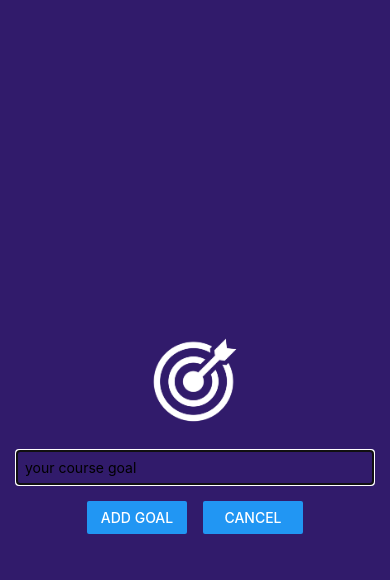
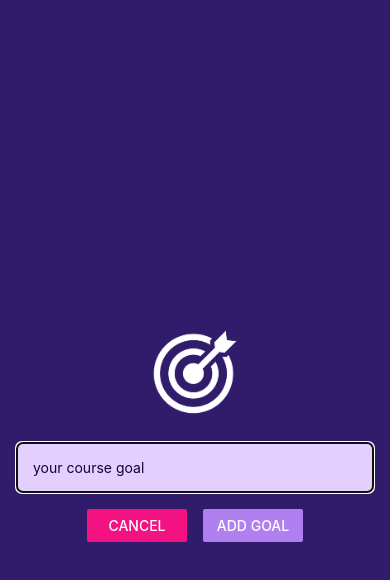
Before and after one commit to estbndlt/rncourse, a React Native app: screen / in a window 390 px wide. Both pictures are taken after a click on the button "ADD NEW GOAL". Shown: the top 580 px of the page. Built offline with nearby package versions, Linux system fonts and the light colour scheme.

Commit message:
2.39 Add color updates and status bar

```diff
--- a/App.js
+++ b/App.js
@@ -2,6 +2,7 @@
 import { StyleSheet, View, FlatList, Button } from "react-native";
 import GoalItem from "./components/GoalItem";
 import GoalInput from "./components/GoalInput";
+import { StatusBar } from "expo-status-bar";
 
 export default function App() {
   const [modalIsVisible, setModalIsVisible] = useState(false);
@@ -31,10 +32,12 @@
   }
 
   return (
+    <>
+      <StatusBar style="light" />
       <View style={styles.appContainer}>
         <Button
           title="Add New Goal"
-        color="#5e0acc"
+          color="#a065ec"
           onPress={startAddGoalHandler}
         />
         <GoalInput
@@ -58,6 +61,7 @@
           />
         </View>
       </View>
+    </>
   );
 }
 
--- a/app.json
+++ b/app.json
@@ -5,15 +5,13 @@
     "version": "1.0.0",
     "orientation": "portrait",
     "icon": "./assets/icon.png",
-    "userInterfaceStyle": "light",
+    "backgroundColor": "#1e085a",
     "splash": {
       "image": "./assets/splash.png",
       "resizeMode": "contain",
       "backgroundColor": "#ffffff"
     },
-    "assetBundlePatterns": [
-      "**/*"
-    ],
+    "assetBundlePatterns": ["**/*"],
     "ios": {
       "supportsTablet": true
     },
--- a/components/GoalInput.js
+++ b/components/GoalInput.js
@@ -35,10 +35,18 @@
         />
         <View style={styles.buttonContainer}>
           <View style={styles.button}>
-            <Button title="Add Goal" onPress={addGoalHandler}></Button>
+            <Button
+              title="Cancel"
+              onPress={props.onCancel}
+              color={"#f31282"}
+            ></Button>
           </View>
           <View style={styles.button}>
-            <Button title="Cancel" onPress={props.onCancel}></Button>
+            <Button
+              title="Add Goal"
+              onPress={addGoalHandler}
+              color={"#b180f0"}
+            ></Button>
           </View>
         </View>
       </View>
@@ -63,9 +71,12 @@
   },
   textInput: {
     borderWidth: 1,
-    borderColor: "#cccccc",
+    borderColor: "#e4d0ff",
+    backgroundColor: "#e4d0ff",
+    color: "#120438",
+    borderRadius: 6,
     width: "100%",
-    padding: 8,
+    padding: 16,
   },
   buttonContainer: {
     marginTop: 16,
```
Lines whose indentation alone changed are shown as unchanged.
